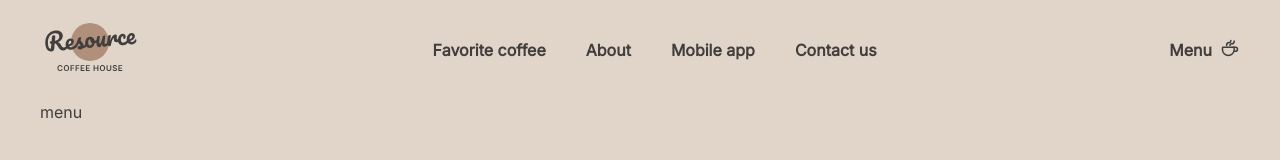
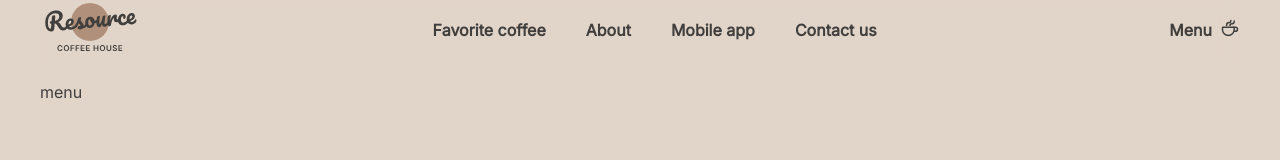
Before and after one commit to Naya252/rs-coffee-house, a website built with Vite: page menu/index.html in a window 1280 px wide. Built offline with nearby package versions, Linux system fonts and the light colour scheme.

Commit message:
fix: change height of the header

```diff
--- a/menu/index.html
+++ b/menu/index.html
@@ -16,7 +16,7 @@
       id="header"
       class="wrap mx-auto"></header>
 
-    <main class="wrap mx-auto">
+    <main class="wrap mx-auto mt-5">
       <section id="menu">menu</section>
     </main>
 
--- a/src/sass/bar.scss
+++ b/src/sass/bar.scss
@@ -1,12 +1,12 @@
 @import './variables.scss';
 
 #header {
-  height: 100px;
+  height: 60px;
   position: sticky;
   top: 0;
   background: $light-color;
-  // background: rgba($light-color, 0.95);
-  // backdrop-filter: blur(20px);
+  background: rgba($light-color, 0.8);
+  backdrop-filter: blur(10px);
   z-index: 10;
 
   .header__bar {
```
Also changed, not shown: index.html (+2 -2 lines).
